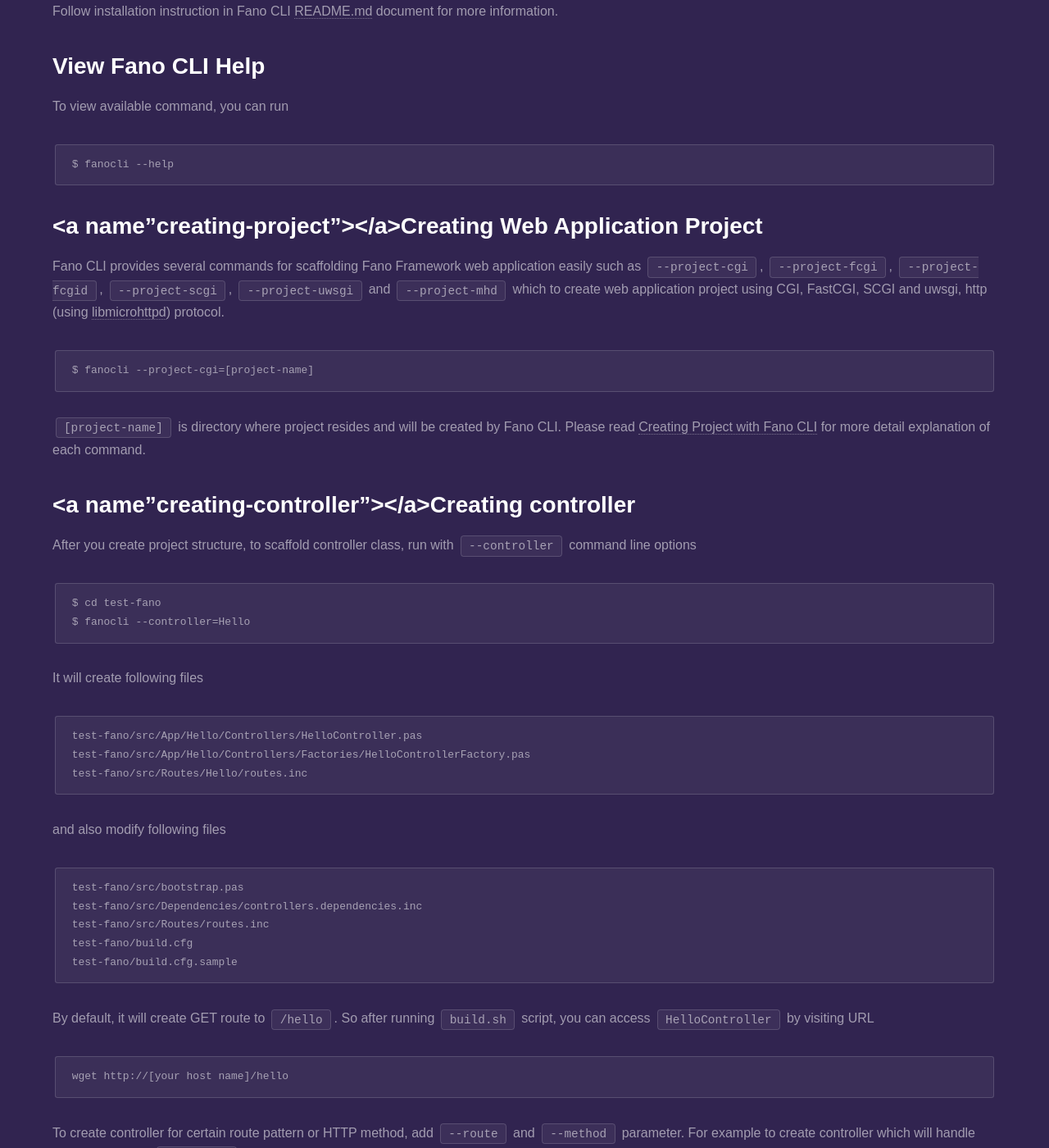
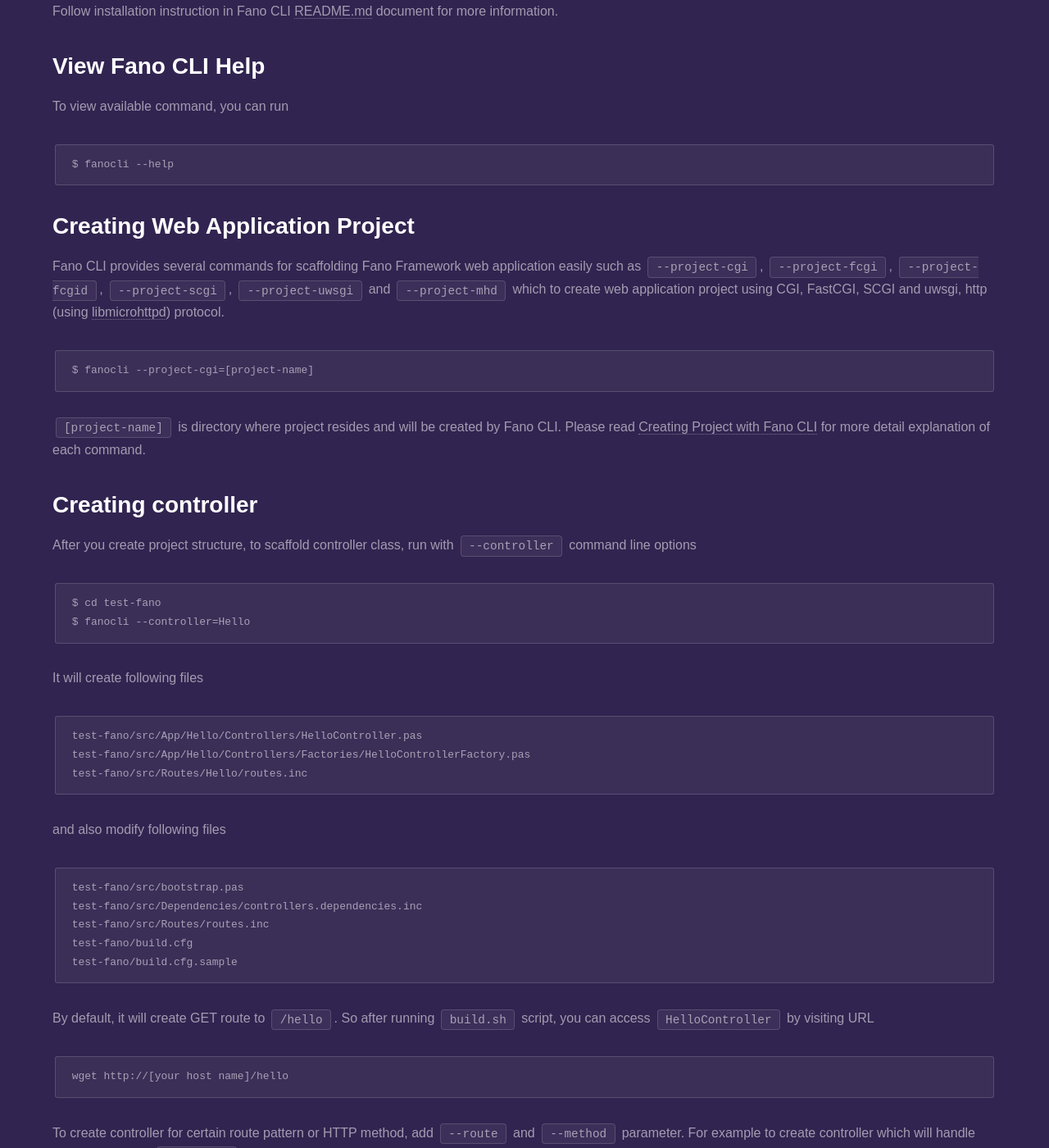
Before and after one commit to fanoframework/fanoframework.github.io, a Jekyll site: the page built from scaffolding-with-fano-cli/index.md, in a window 1280 px wide and 1400 px high, scrolled down 841 px. Shown: the whole window at 82% size. Built offline with Jekyll 4.4.1, drawn with Linux system fonts in a browser that asks for light colours; our own code applies the rules of GitHub Pages for plain Markdown files; some of the changed text lies outside the part shown.

Commit message:
Fix broken named anchor

````diff
--- a/scaffolding-with-fano-cli/index.md
+++ b/scaffolding-with-fano-cli/index.md
@@ -37,7 +37,7 @@
 $ fanocli --help
 ```
 
-## <a name"creating-project"></a>Creating Web Application Project
+## <a name="creating-project"></a>Creating Web Application Project
 
 Fano CLI provides several commands for scaffolding Fano Framework web application easily such as `--project-cgi`, `--project-fcgi`, `--project-fcgid`, `--project-scgi`,  `--project-uwsgi` and `--project-mhd` which to create web application project using CGI, FastCGI, SCGI and uwsgi, http (using [libmicrohttpd](https://www.gnu.org/software/libmicrohttpd/)) protocol.
 
@@ -48,7 +48,7 @@
 `[project-name]` is directory where project resides and will be created by Fano CLI. Please read [Creating Project with Fano CLI](/scaffolding-with-fano-cli/creating-project) for more detail explanation of each command.
 
 
-## <a name"creating-controller"></a>Creating controller
+## <a name="creating-controller"></a>Creating controller
 
 After you create project structure, to scaffold controller class, run with  `--controller` command line options
 
@@ -88,7 +88,7 @@
 $ fanocli --controller=Hello --route=/my/hello --method=POST
 ```
 
-## <a name"creating-view"></a>Creating view
+## <a name="creating-view"></a>Creating view
 
 After you create project structure, to scaffold view class, run with  `--view` command line options
 
@@ -113,7 +113,7 @@
 test-fano/build.cfg.sample
 ```
 
-## <a name"creating-model"></a>Creating model
+## <a name="creating-model"></a>Creating model
 
 After you create project structure, to scaffold model class, run with  `--model` command line option
 
@@ -163,7 +163,7 @@
 $ fanocli --project=Hello --with-middleware
 ```
 
-## <a href="creating-middleware"></a>Creating middleware
+## <a name="creating-middleware"></a>Creating middleware
 
 To scaffold middleware class, run with  `--middleware` command line options
 
@@ -179,7 +179,7 @@
 test-fano/src/Middlewares/AuthOnly/Factories/AuthOnlyMiddlewareFactory.pas
 ```
 
-## <a name"generate-random-key"></a>Generate random key
+## <a name="generate-random-key"></a>Generate random key
 
 To generate random key, run with  `--key=[length]` command line options
 
@@ -197,7 +197,7 @@
 $ fanocli --guid
 ```
 
-## <a name"minify-javascript"></a> Minify JavaScript files
+## <a name="minify-javascript"></a> Minify JavaScript files
 
 To reduce JavaScript file size, run with  `--jsmin=[path]` command line options.
 
@@ -257,7 +257,7 @@
 
 Please read [Working with Session](/working-with-session) for more information about session.
 
-## <a name"deployment"></a>Deployment
+## <a name="deployment"></a>Deployment
 
 Fano CLI offers commands to simplify setting up Fano web application with various web server through following commands,
 
````
